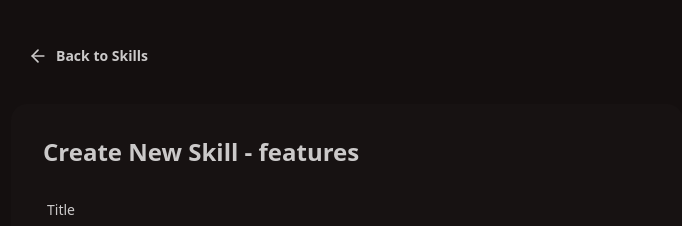
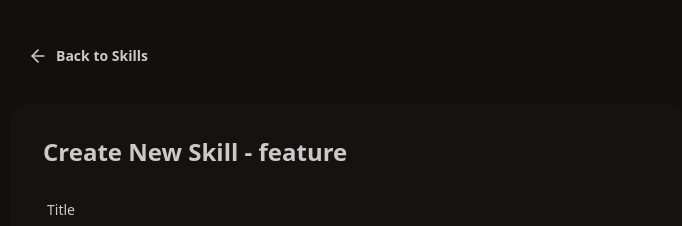
Before and after one commit to Hunadintjana/mern-skills-board, a React app in the folder frontend/: page /create in a window 1280 px wide. Shown: the top 226 px of the page, without its empty margins (293-975 px from the left). Built offline with nearby package versions, Linux system fonts and the light colour scheme; the HTML template or start-up script is replaced by a standard one.

Commit message:
Merge title fixed

```diff
--- a/frontend/src/pages/CreatePage.jsx
+++ b/frontend/src/pages/CreatePage.jsx
@@ -53,7 +53,7 @@ const CreatePage = () => {
 
           <div className='card bg-base-100'>
               <div className='card-body'>
-                <h2 className='card-title text-2xl mb-4'>Create New Skill - features</h2>
+                <h2 className='card-title text-2xl mb-4'>Create New Skill - feature</h2>
                 <form onSubmit={handleSubmit}>
                   <div className='form-control mb-4'>
                     <label className='label'><span className='label-text'>Title</span></label>
```
